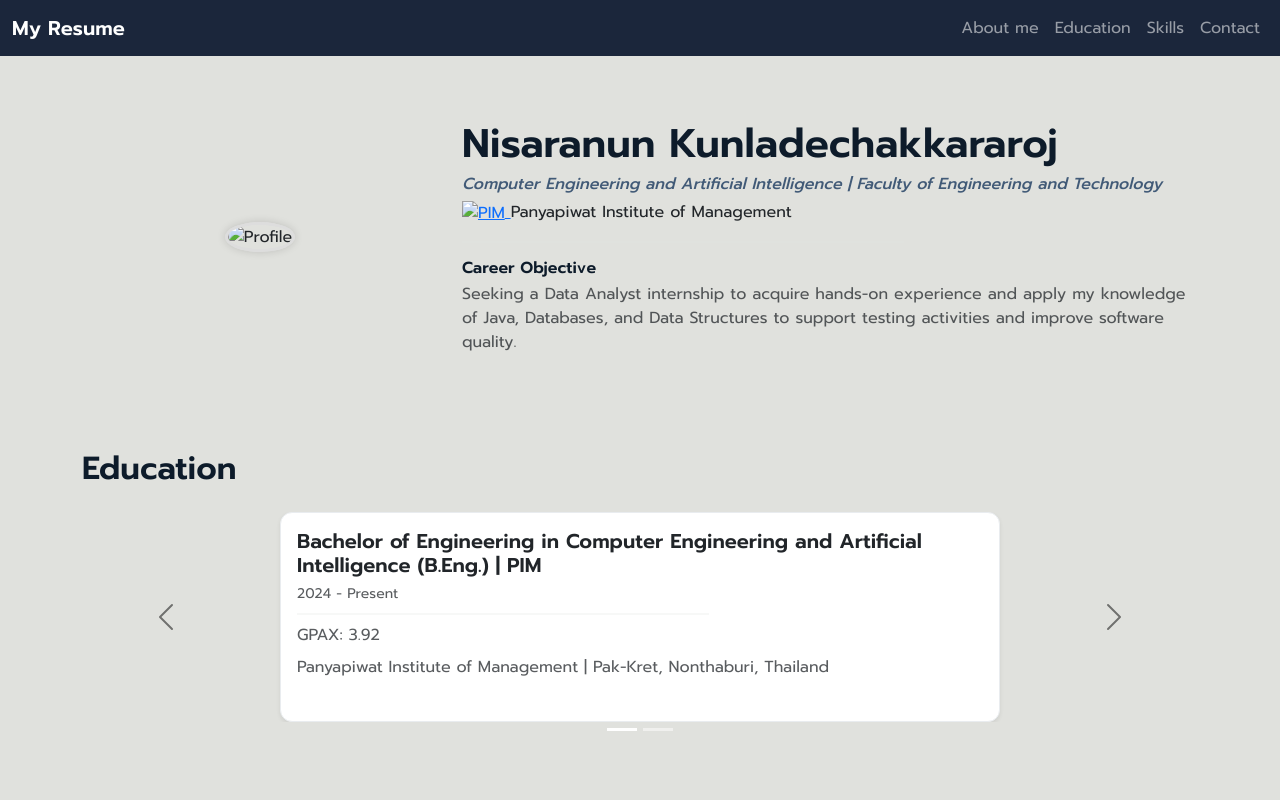
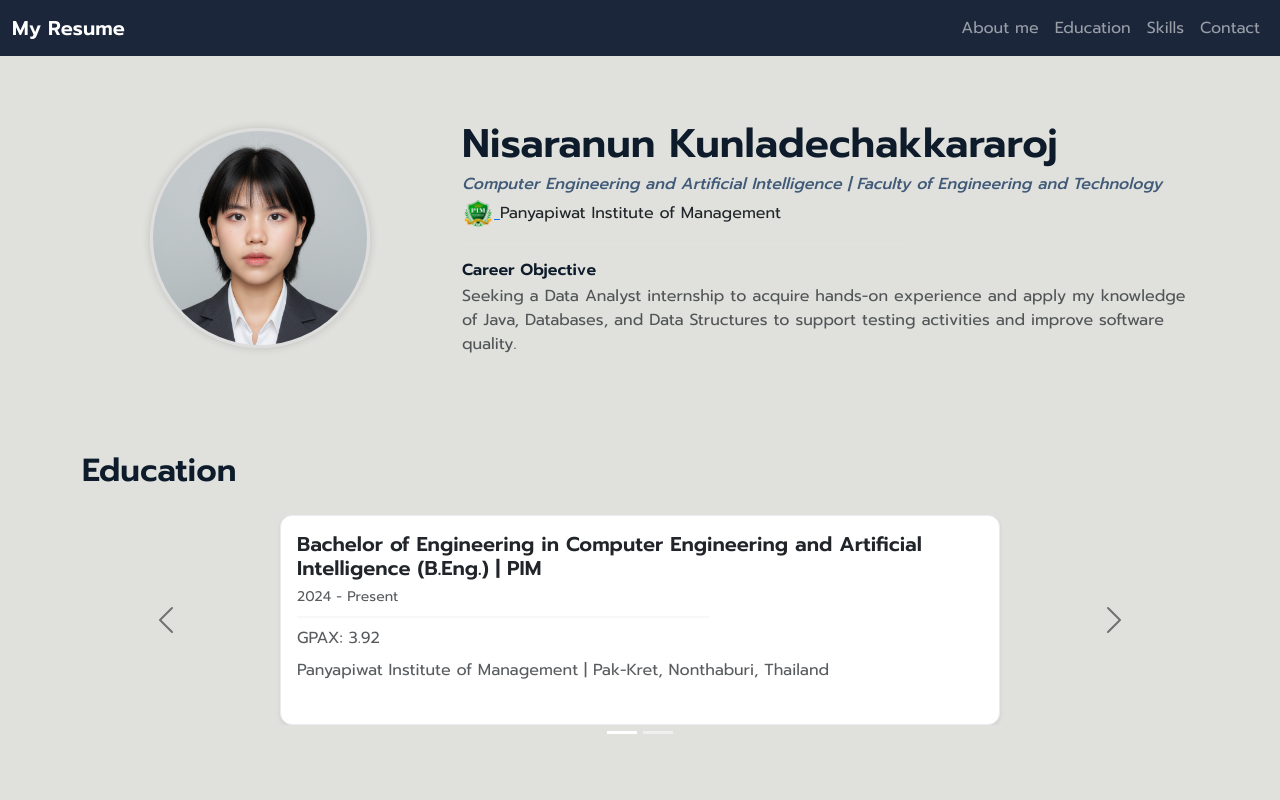
Before and after one commit to Nisaranun/My-Resume, a plain HTML site: page index.html in a window 1280 px wide. Shown: the top 800 px of the page. Drawn offline with nearby package versions, Linux system fonts and the light colour scheme.

Commit message:
Fix HTML structure and remove unnecessary characters

```diff
--- a/index.html
+++ b/index.html
@@ -7,16 +7,12 @@
     <link rel="icon" href="img/N.png">
     <title>Nisaranun | Resume</title>
 
-    <!-- Google Fonts: Prompt -->
     <link href="https://fonts.googleapis.com/css2?family=Prompt:wght@300;400;500;600;700&display=swap" rel="stylesheet">
 
-    <!-- Bootstrap 5.3.3 (ใช้เวอร์ชันเดียวทั้ง CSS/JS เพื่อลด conflict) -->
     <link href="https://cdn.jsdelivr.net/npm/bootstrap@5.3.3/dist/css/bootstrap.min.css" rel="stylesheet" />
 
-    <!-- Bootstrap Icons -->
     <link rel="stylesheet" href="https://cdn.jsdelivr.net/npm/bootstrap-icons@1.11.3/font/bootstrap-icons.css" />
 
-    <!-- Styles -->
     <link rel="stylesheet" href="style.css" />
 </head>
 
@@ -49,15 +45,14 @@
         <div class="container">
             <div class="row align-items-center g-4">
                 <div class="col-12 col-md-4 text-center">
-                    <!-- แนะนำให้เปลี่ยนชื่อไฟล์รูปไม่ให้มีช่องว่าง เช่น GEN-AI.png -->
-                    <img src="img/GENAI.png" class="rounded-circle img-fluid" width="220" height="220" alt="Profile">
+                    <img src="GENAI.png" class="rounded-circle img-fluid" width="220" height="220" alt="Profile">
                 </div>
                 <div class="col-12 col-md-8">
                     <h1 class="mb-1">Nisaranun Kunladechakkararoj</h1>
                     <p class="mb-1"><em>Computer Engineering and Artificial Intelligence | Faculty of Engineering and
                             Technology</em></p>
                     <a href="https://pim.ac.th" target="_blank" rel="noopener">
-                        <img src="img/pim_logo.png" alt="PIM" class="pim-icon">
+                        <img src="pim_logo.png" alt="PIM" class="pim-icon">
                     </a>
                     <span> Panyapiwat Institute of Management</span>
                     <hr>
@@ -176,10 +171,10 @@
         <div class="container">
             <h2 class="mb-4">Contact</h2>
 
-            <!-- ใช้ ul.list-unstyled แทนการซ้อน <ol> เพื่อลด bug โครงสร้าง -->
+
             <ul class="list-unstyled mb-4">
                 <li class="mb-1">
-                    <i class="bi bi-envelope-at me-1"></i> 6752300046<img src="img/at-sign.png" alt="@" width="17" height="12">stu.pim.ac.th</a>
+                    <i class="bi bi-envelope-at me-1"></i> 6752300046<img src="t-sign.png" alt="@" width="17" height="12">stu.pim.ac.th</a>
                 </li>
                 <li class="mb-1">
                     <i class="bi bi-telephone me-1"></i> 077-777-7777
@@ -205,10 +200,10 @@
         </div>
     </footer>
 
-    <!-- Bootstrap Bundle (Popper + JS) 5.3.3 -->
+
     <script src="https://cdn.jsdelivr.net/npm/bootstrap@5.3.3/dist/js/bootstrap.bundle.min.js"></script>
 
-    <!-- Toggler: burger ↔ X และรีเซ็ตเมื่อ collapse ปิด -->
+
     <script>
         document.addEventListener('DOMContentLoaded', () => {
             const toggler = document.querySelector('.navbar-toggler');
@@ -240,4 +235,5 @@
     </script>
 </body>
 
+
 </html>
```
